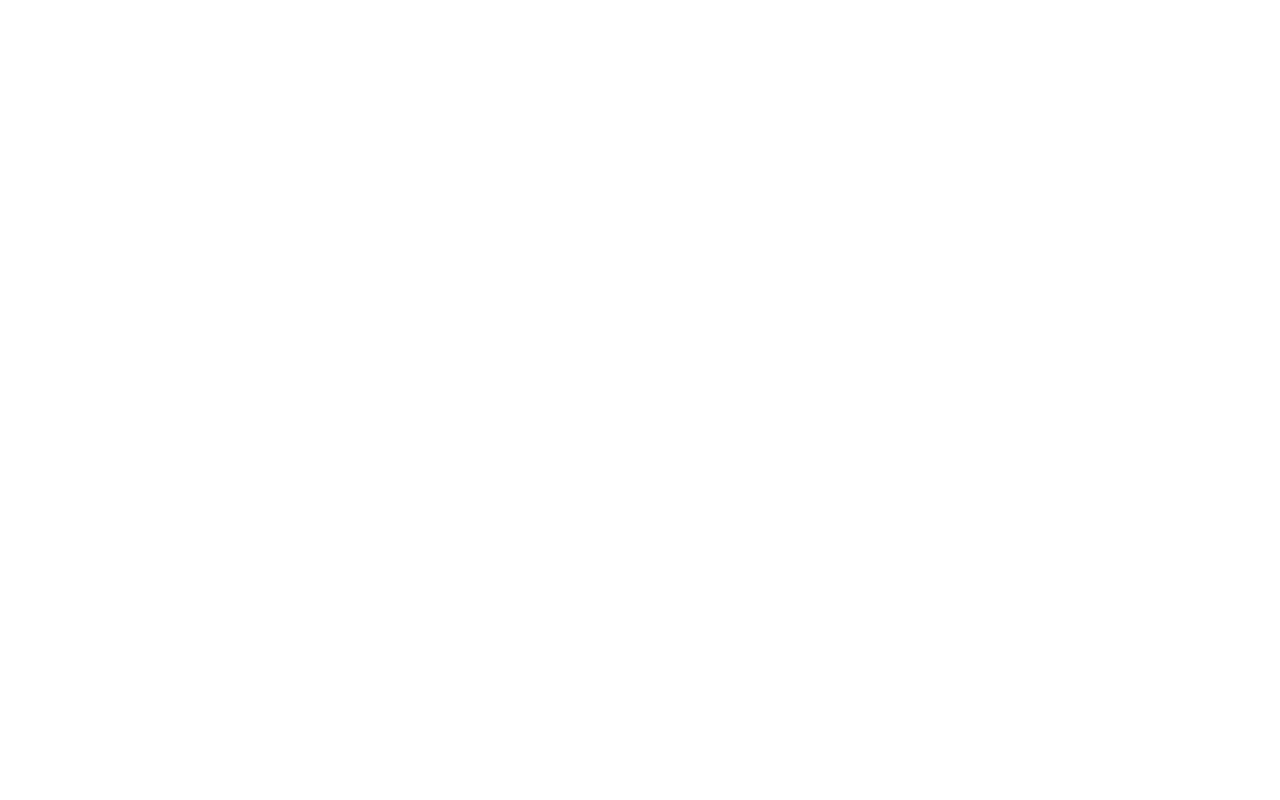
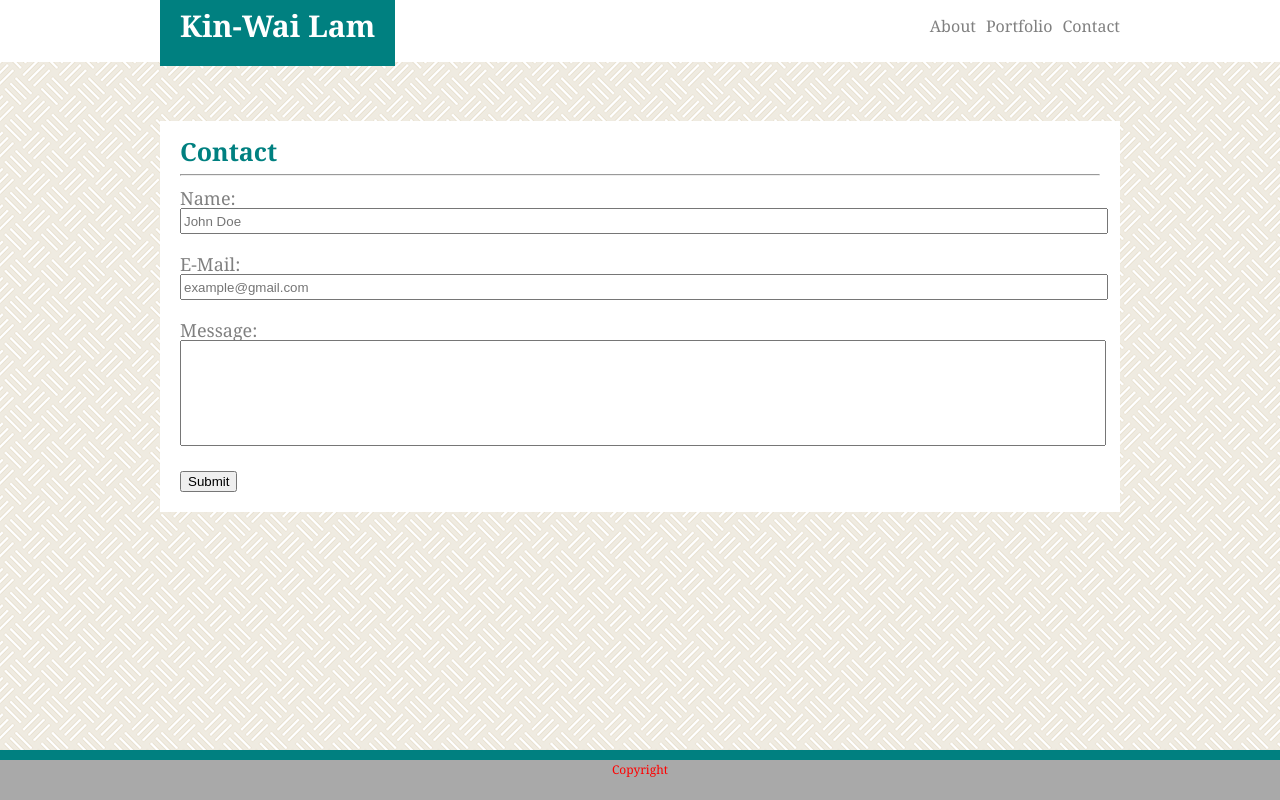
Before and after one commit to Thewa55/Basic-Portfolio, a plain HTML site: page contact.html in a window 1280 px wide. Drawn offline with Linux system fonts and the light colour scheme.

Commit message:
Finished aligning the banner and finished contact page

```diff
--- a/assets/css/style.css
+++ b/assets/css/style.css
@@ -1,27 +1,32 @@
+body {
+    background-image: url("../images/bg.png");
+}
 .body{
     font-family: Georgia, 'Times New Roman', Times, serif;
     width: 960px;
     line-height: 20px;
     margin:0 auto;
-    padding-top: 20px;
-    background-image: url("../images/bg.png");
+    padding-top: 8px;
 }
 #cont{
+    position: static;
     width:960px;
+    margin: 0 auto;
     height: 70px;
-    margin:0 auto;
+    padding-left: 0;
+    padding-right: 0;
 }
 #About,
 #Portfolio,
 #Contact{
     float: right;
-    margin: 10px
+    margin-left: 10px;
+    z-index: 2;
 }
 #name{
-    position: absolute;
+    position: relative;
     padding: 20px;
     background-color: teal;
-    font-size: large;
     font-size: 30px;
     padding-top: 30px;
     top:0;
@@ -30,28 +35,40 @@
 }
 #banner{
     background:white;
-    position:absolute;
+    position: absolute;
     margin: 0;
     left: 0;
     right: 0;
     height:70px;
     background-size:100%;
-    top: 0;
+    top: -8px;
+    z-index: -1;
 }
 .clearfix::after {
     content: "";
     display: block;
     clear: both;
 }
-#am{
+#ame{
+    position: relative;
     margin-top: 80px;
-    width:100%;
+    width:920px;
     background-color: white;
     color:teal;
     font-size: 25px;
-    padding: 30px;
     font-weight: bold;
-    padding-bottom: 120px;
+    padding: 20px;
+    padding-bottom: 100px;
+}
+#am{
+    position: relative;
+    margin-top: 80px;
+    width:920px;
+    background-color: white;
+    color:teal;
+    font-size: 25px;
+    font-weight: bold;
+    padding: 20px;
 }
 #me{
     margin-top:20px
@@ -62,10 +79,6 @@
     background-color: grey;
     margin-left: auto;
     margin-right: auto;
-}
-#cont{
-    width: 960px;
-    margin: 0 auto
 }
 #me{
     float:left;
@@ -104,3 +117,18 @@ a{
     text-decoration: none;
     color: gray
 }
+#form{
+    font-weight: normal;
+    font-size: 18px;
+    color: grey;
+}
+#pname,
+#pe{
+    width: 100%;
+    height: 20px;
+}
+.pm{
+    height: 100px;
+    width: 100%;
+    resize: none;
+}
--- a/contact.html
+++ b/contact.html
@@ -0,0 +1,56 @@
+<!DOCTYPE html>
+<html lang="en">
+<head>
+    <meta charset="UTF-8">
+    <meta name="viewport" content="width=device-width, initial-scale=1.0">
+    <meta http-equiv="X-UA-Compatible" content="ie=edge">
+    <title>Hello welcome to my page</title>
+    <link rel="stylesheet" href="assets/css/style.css">
+</head>
+<body>
+    <header id="banner">
+
+    </header>
+    <div class="body">
+
+            <container id="cont">
+                <div class="clearfix">
+                    <name id="name">
+                        Kin-Wai Lam
+                    </name>
+                    <a href="contact.html" id="Contact">
+                        Contact
+                    </a>
+                    <a href="portfolio.html" id="Portfolio">
+                        Portfolio
+                    </a>
+                    <a href="index.html" id="About">
+                        About
+                    </a>
+                </div>
+            </container>
+
+
+        <div id="am">
+            Contact
+            <hr>
+            <form action="/action_page.php" id="form">
+                Name:<br>
+                <input type="text" placeholder="John Doe" id="pname" name="Name" onfocus="this.placeholder = ''" onblur="this.placeholder = 'John Doe'">
+                <br><br>
+                E-Mail:<br>
+                <input type= "text" placeholder="example@gmail.com" name="E-mail" id="pe" onfocus="this.placeholder = ''" onblur="this.placeholder = 'example@gmail.com'">
+                <br><br>
+                Message:<br>
+                <textarea class="pm"></textarea>
+                <br><br>
+                <input type="submit" value="Submit">
+              </form>
+        </div>
+        <footer id = "footer">
+            <footerover id = "footerover">
+                Copyright
+            </footerover>
+        </footer>
+    </div>
+</body>
```
Also changed, not shown: index.html (+13 -6 lines), portfolio.html (+43 -0 lines).
